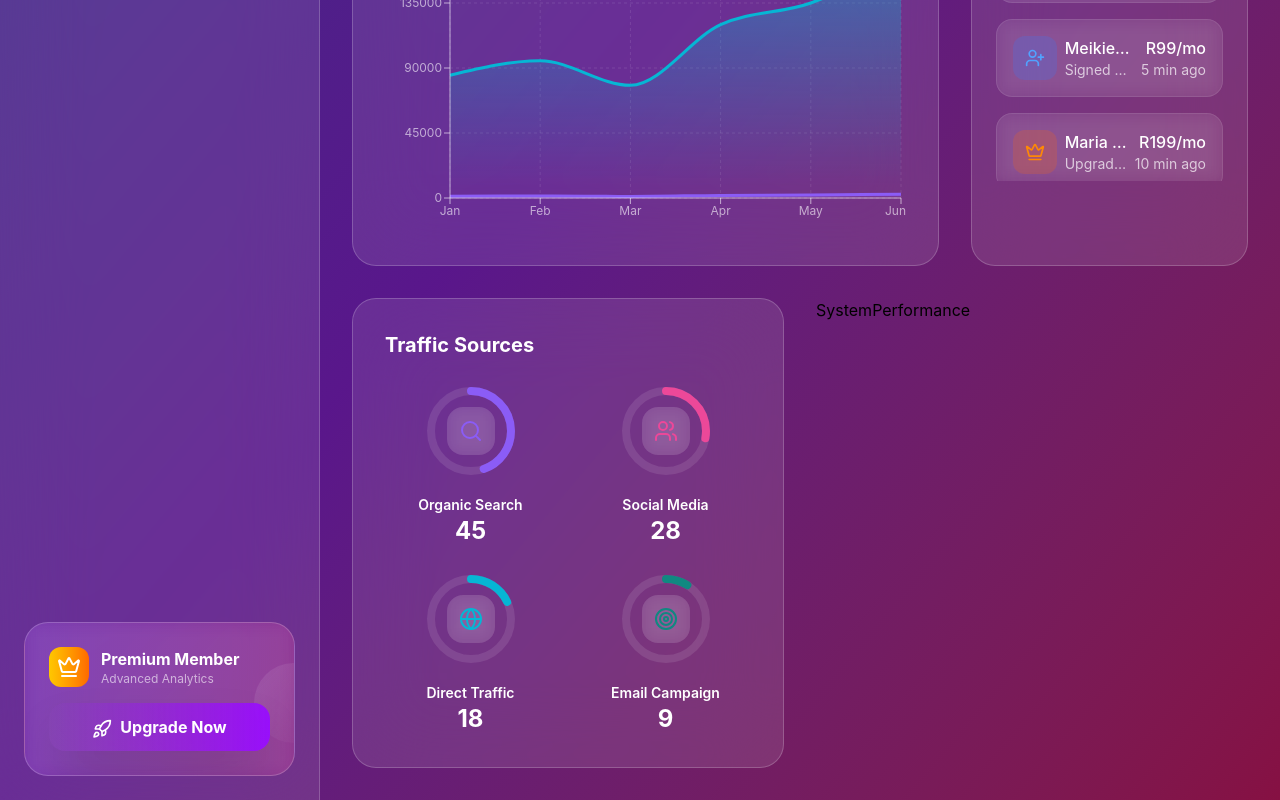
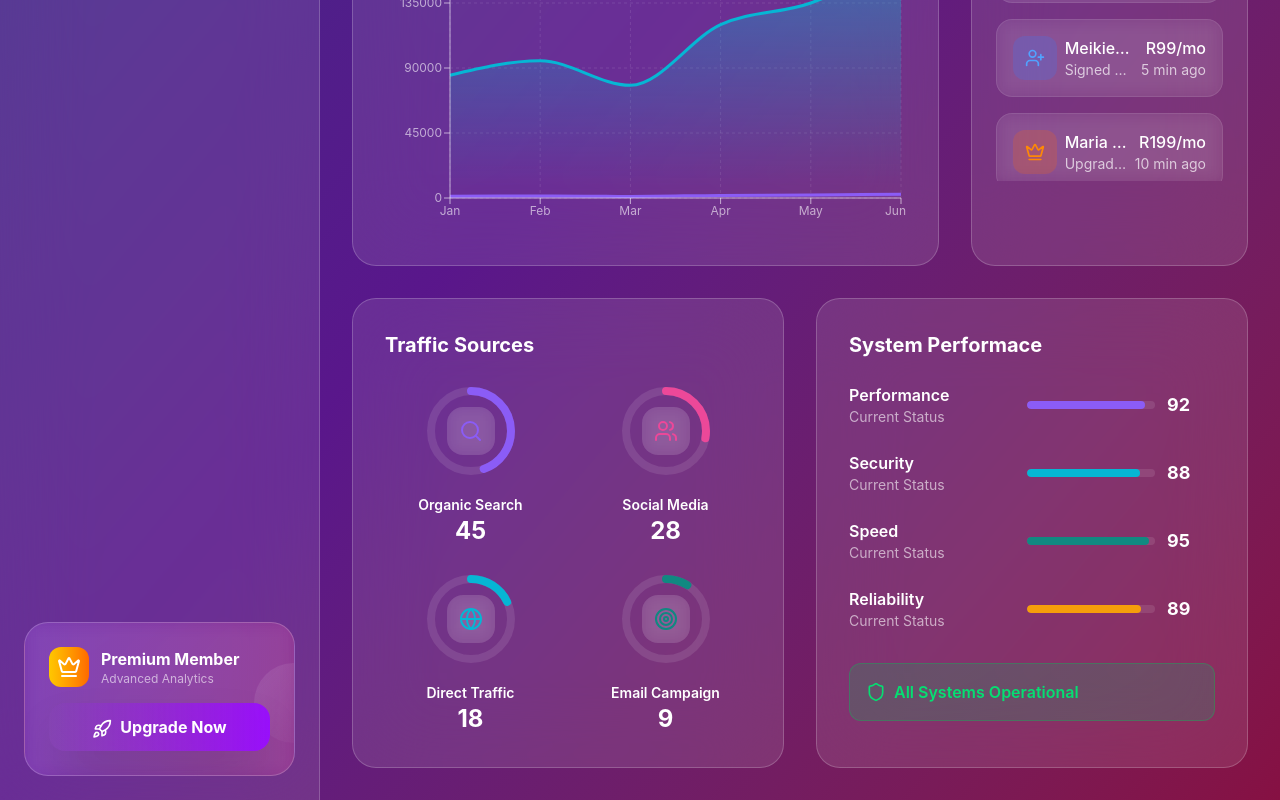
Before and after one commit to KevCareSA/Mini-Hackathons, a React (Vite) app in the folder DashBoard/: page / in a window 1280 px wide. Shown: the part 717-1517 px from the top of the page. Built offline with nearby package versions, Linux system fonts and the light colour scheme.

Commit message:
feat: build SystemPerformance card with dynamic progress bars

```diff
--- a/DashBoard/src/components/SystemPerformance.jsx
+++ b/DashBoard/src/components/SystemPerformance.jsx
@@ -1,9 +1,46 @@
 import React from 'react'
+import { Shield } from 'lucide-react';
+import { performanceData } from '../data/data';
 
 function SystemPerformance() {
   return (
-    <div>SystemPerformance</div>
-  )
+    <div className="bg-white/10 backdrop-blur-2xl border border-white/20 rounded-3xl p-8 hover:bg-white/15 transition-all duration-500">
+      <h3 className="text-xl font-bold text-white mb-6">System Performace</h3>
+
+      <div className="space-y-6">
+        {/* I will use map Method */}
+        {performanceData.map((metric, index) => {
+          return (
+            <div key={index} className="flex items-center justify-between">
+          <div>
+            <p className="text-white font-semibold">{metric.name}</p>
+            <p className="text-white/60 text-sm">Current Status</p>
+          </div>
+
+          <div className="flex items-center space-x-3">
+            <div className="w-32 h-2 bg-white/10 rounded-full overflow-hidden">
+              <div className="h-full rounded-full transition-all duration-1000"
+                  style={{width: `${metric.value}%`, backgroundColor: metric.fill }}></div>
+            </div>
+
+            <span className="text-white font-bold text-lg w-12">
+              {metric.value}
+            </span>
+          </div>
+        </div>
+          );
+        })}
+
+      </div>
+      <div className='mt-8 p-4 bg-gradient-to-r from-green-500/20 to-emerald-500/20
+        rounded-xl border border-green-500/30'>
+          <div className=' flex items-center space-x-2'>
+            <Shield className="w-5 h-5 text-green-400" />
+            <span className='text-green-400 font-semibold'>All Systems Operational</span>
+          </div>
+      </div>
+    </div>
+  );
 }
 
-export default SystemPerformance
+export default SystemPerformance;
```
